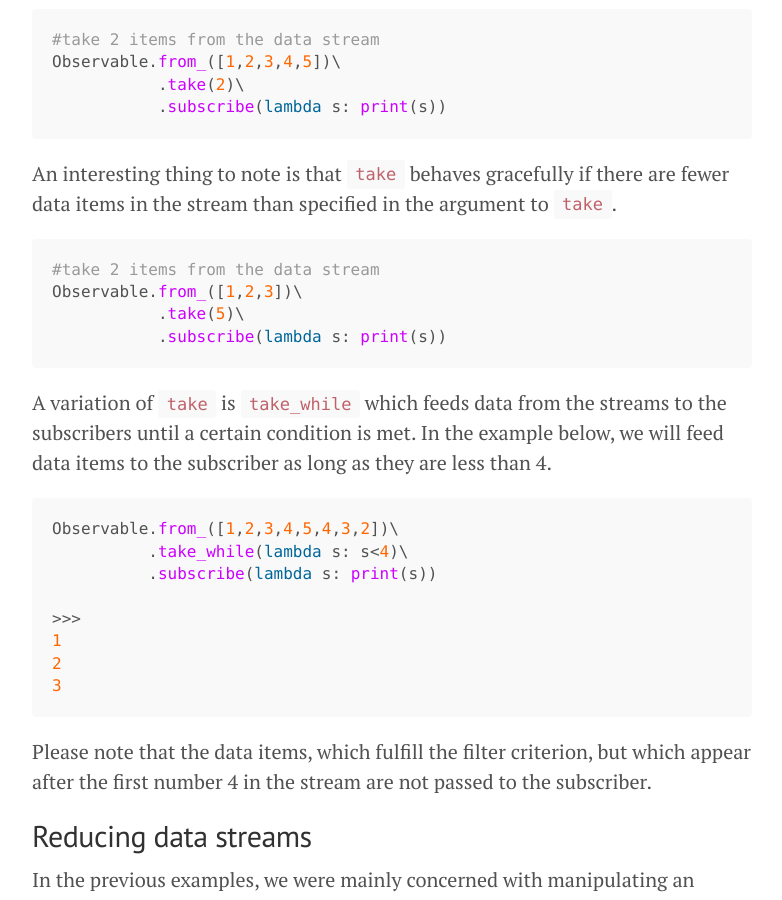
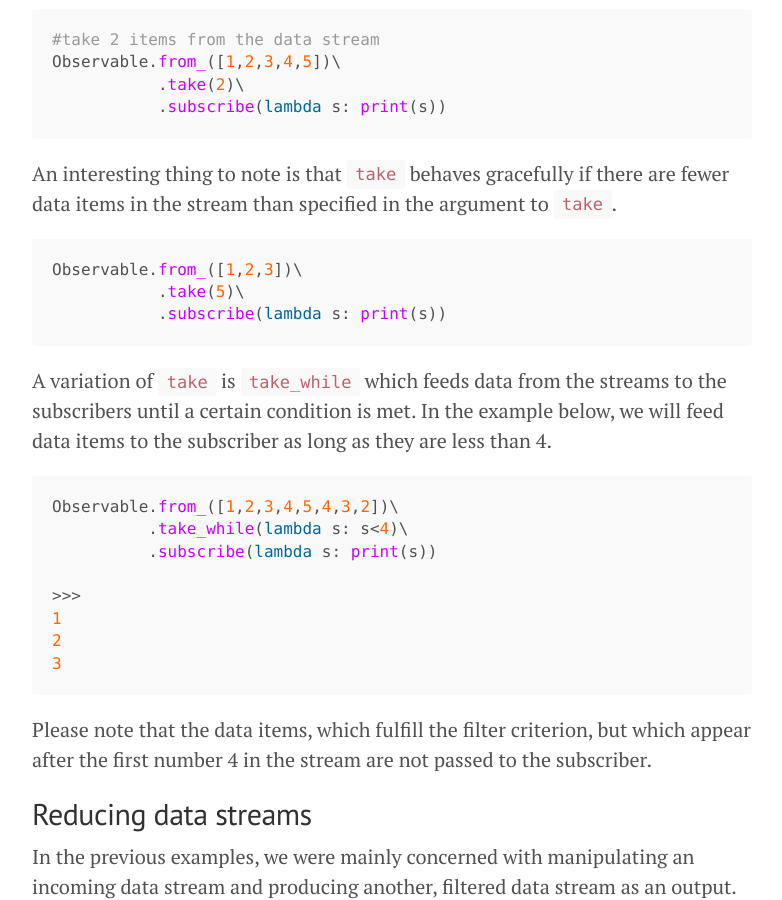
Before and after one commit to Winterflower/winterflower.github.io, a Jekyll site: the page built from _posts/2017-03-06-rxpy-operators-with-examples.md, in a window 1280 px wide and 900 px high, scrolled down 975 px. Shown: the whole window, without its empty margins (248-1030 px from the left). Built offline with Jekyll 4.4.1, drawn with Linux system fonts in a browser that asks for light colours; Markdown is read by kramdown in place of the engine named in the settings.

Commit message:
Fixing minor mistake!

````diff
--- a/_posts/2017-03-06-rxpy-operators-with-examples.md
+++ b/_posts/2017-03-06-rxpy-operators-with-examples.md
@@ -32,7 +32,6 @@ Observable.from_([1,2,3,4,5])\
 An interesting thing to note is that ``take`` behaves gracefully if there are fewer data items in the stream than specified in the argument to ``take``.
 
 ```python
-#take 2 items from the data stream
 Observable.from_([1,2,3])\
            .take(5)\
            .subscribe(lambda s: print(s))
````
